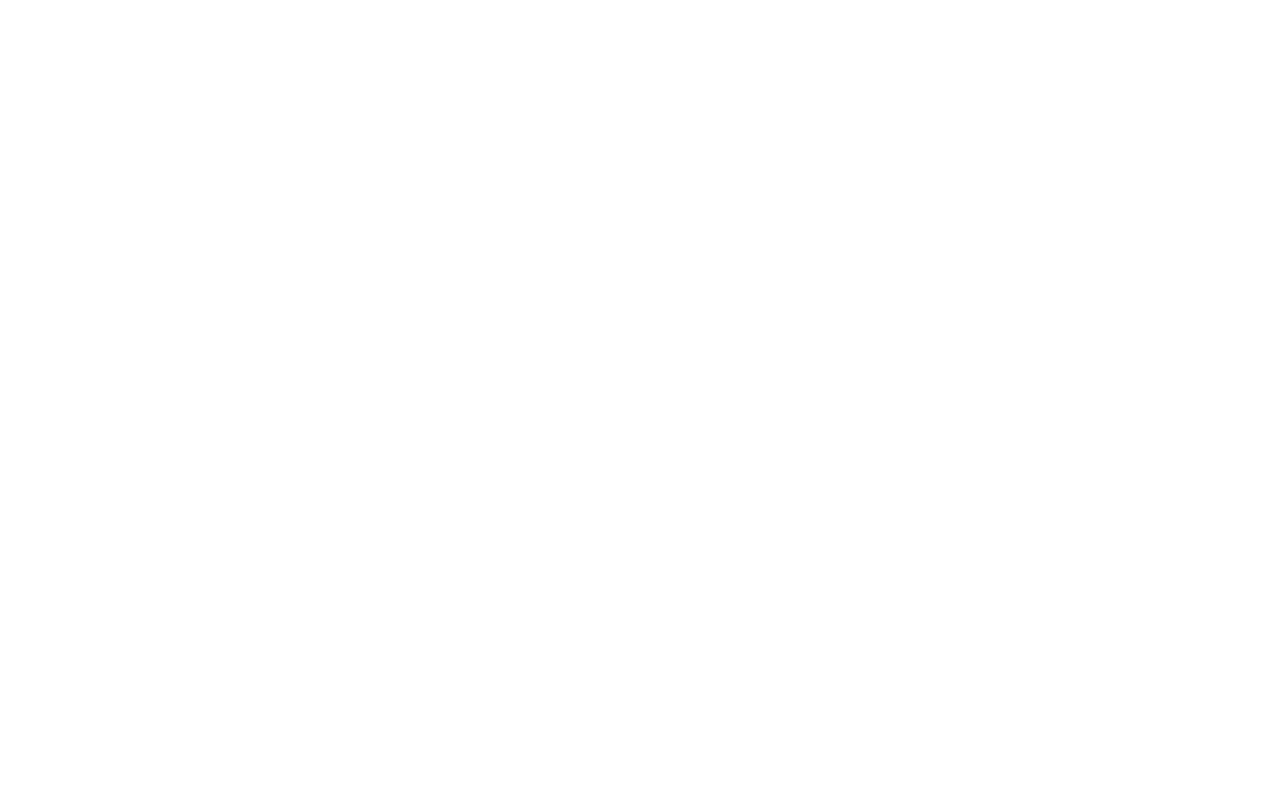
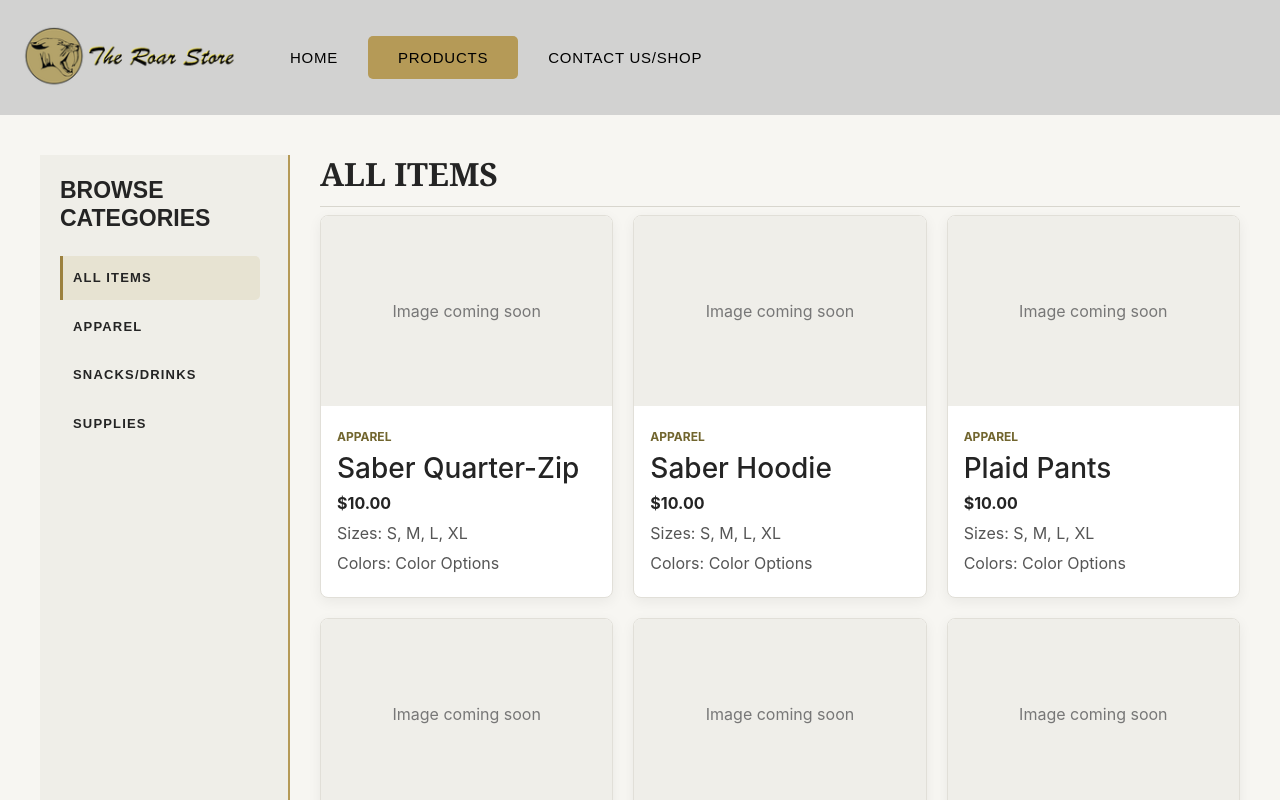
Before and after one commit to aaryansingh2009/SaberRoarStore, a React (Create React App) app: page /store-products in a window 1280 px wide. Before the commit this address had no page. Shown: the top 800 px of the page. Built offline with nearby package versions, Linux system fonts and the light colour scheme.

Commit message:
just a bit more details

```diff
--- a/src/components/contactpage/contactpage.js
+++ b/src/components/contactpage/contactpage.js
@@ -3,7 +3,7 @@ import './contactpage.css';
 
 import StoreHeader from '../storeheader/storeheader';
 import StoreFooter from '../storefooter/storefooter';
-import { QRCodeSVG } from 'qrcode.react';
+// import { QRCodeSVG } from 'qrcode.react';
 
 // Replace this with your real Square Store URL
 const SQUARE_URL = 'https://YOUR-STORE.square.site';
--- a/src/components/storeheader/storeheader.css
+++ b/src/components/storeheader/storeheader.css
@@ -43,7 +43,8 @@
 .navbar a:hover {
   background-color: rgb(181, 154, 87);
   border-radius: 5px;
-  border: 1px solid rgb(4, 4, 4);
+  margin: 0 5px;
+  font-size: 18px;
 }
 
 .navbar a.active {
--- a/src/components/storeheader/storeheader.js
+++ b/src/components/storeheader/storeheader.js
@@ -12,7 +12,7 @@ const StoreHeader = () => {
             </div>
             <ul className="navbar">
                 <li><NavLink to="/" end className={({ isActive }) => isActive ? "active" : ""}>Home</NavLink></li>
-                <li><NavLink to="/store-catalog" className={({ isActive }) => isActive ? "active" : ""}>Catalog</NavLink></li>
+                <li><NavLink to="/store-products" className={({ isActive }) => isActive ? "active" : ""}>Products</NavLink></li>
                 <li><NavLink to="/contact-us" className={({ isActive }) => isActive ? "active" : ""}>Contact Us/Shop</NavLink></li>
             </ul>
         </div>
--- a/src/index.js
+++ b/src/index.js
@@ -14,7 +14,7 @@ root.render(
     <BrowserRouter>
       <Routes>
         <Route path="/" element={<App />} />
-        <Route path="/store-catalog" element={<StoreCatalog />} />
+        <Route path="/store-products" element={<StoreCatalog />} />
         <Route path="/contact-us" element={<ContactPage />} />
       </Routes>
     </BrowserRouter>
```
